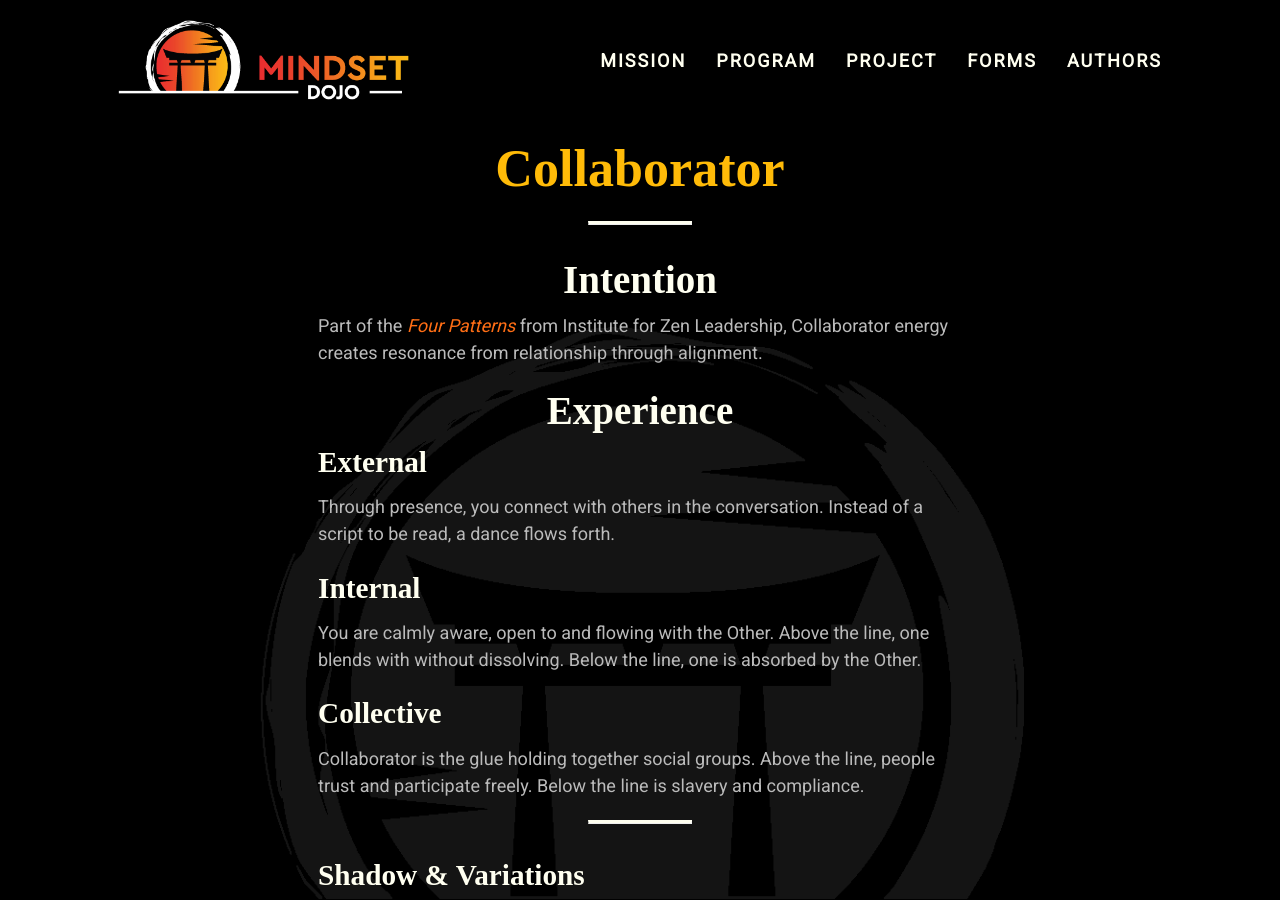
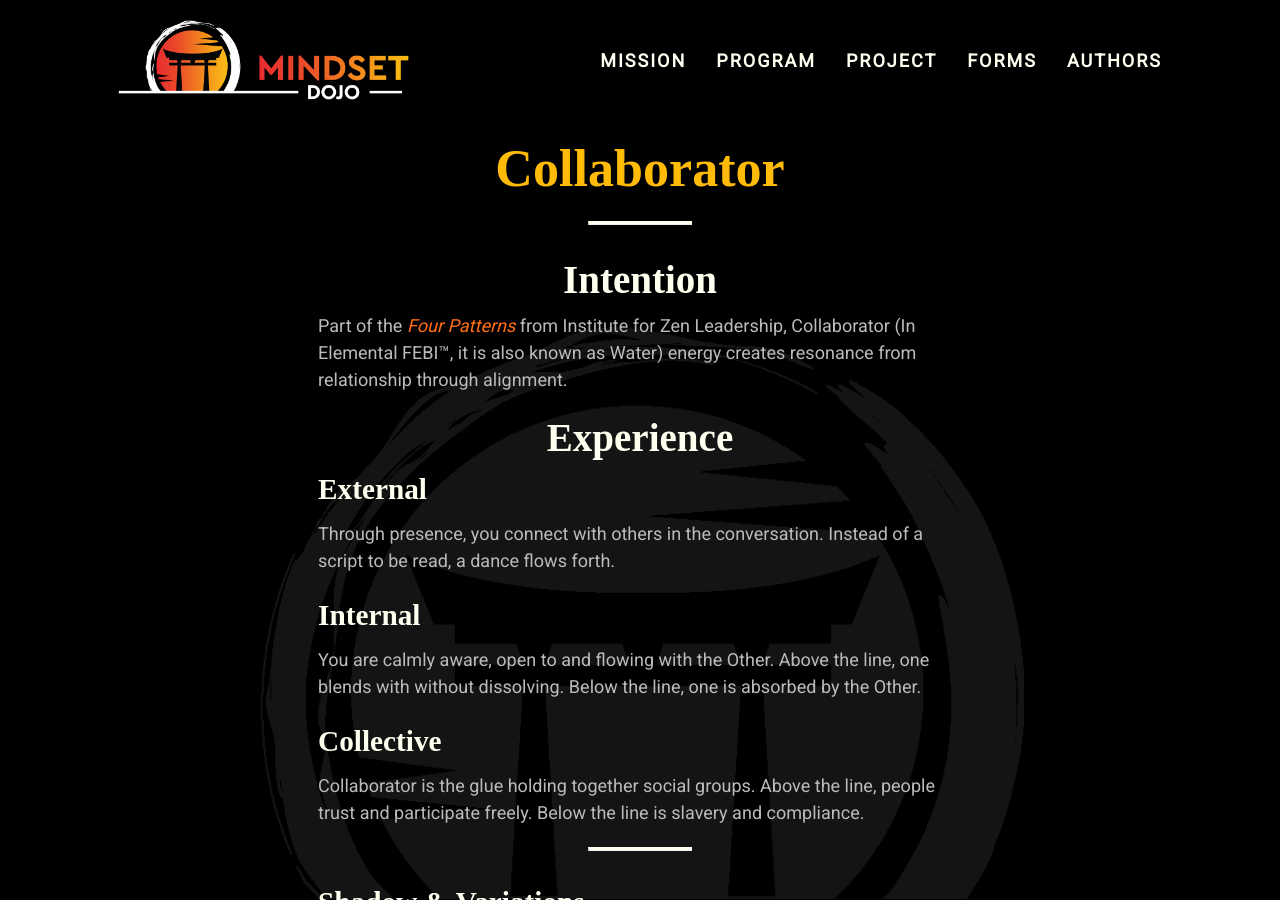
Before and after one commit to mindset-dojo/mindset-dojo.github.io, a Jekyll site: the page built from _forms/collaborator.md, in a window 1280 px wide and 900 px high. Built offline with Jekyll 4.4.1, drawn with Linux system fonts in a browser that asks for light colours; some web fonts are replaced.

Commit message:
feat(forms): add elemental febi associations to four energy forms.

```diff
--- a/_forms/collaborator.md
+++ b/_forms/collaborator.md
@@ -12,7 +12,7 @@ excerpt: "Part of the Four Patterns from Institute for Zen Leadership, Collabora
 
 ## Intention
 
-Part of the [Four Patterns](../four-patterns/) from Institute for Zen Leadership, Collaborator energy creates resonance from relationship through alignment.
+Part of the [Four Patterns](../four-patterns/) from Institute for Zen Leadership, Collaborator (In Elemental FEBI™, it is also known as Water) energy creates resonance from relationship through alignment.
 
 ## Experience
 
```
Also changed, not shown: _forms/driver.md (+1 -1 lines), _forms/organizer.md (+1 -1 lines), _forms/visionary.md (+1 -1 lines).
